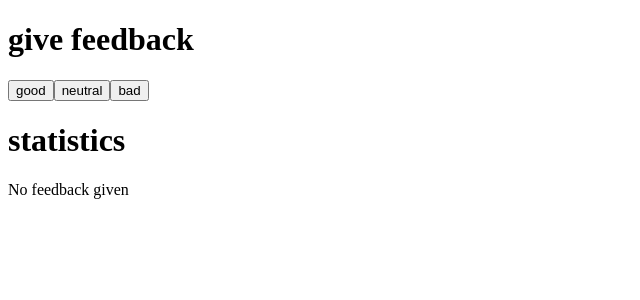
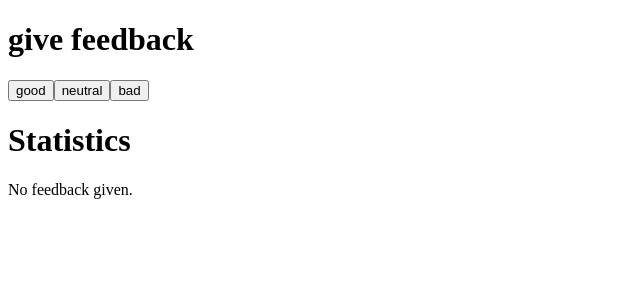
Before and after one commit to gulshan-ara/Learn_React, a React (Create React App) app in the folder part1/unicafe/: page / in a window 1280 px wide. Shown: the top 300 px of the page, without its empty margins (0-640 px from the left). Built offline with nearby package versions, Linux system fonts and the light colour scheme.

Commit message:
Unicafe step5 done

```diff
--- a/part1/unicafe/src/App.js
+++ b/part1/unicafe/src/App.js
@@ -6,9 +6,31 @@ const Button = (props) => {
   )
 }
 
-const Statistics = (props) => {
+const StatisticLine = (props) => {
   return (
     <p>{props.name} {props.value}</p>
+  )
+}
+
+const Statistics = (props) => {
+  if(props.all !== 0){
+    return(
+      <div>
+        <h1>Statistics</h1>
+        <StatisticLine name="good" value={props.good}/>
+        <StatisticLine name="neutral" value={props.neutral}/>
+        <StatisticLine name="bad" value={props.bad}/>
+        <StatisticLine name="all" value={props.all}/>
+        <StatisticLine name="average" value={props.impression/props.all}/>
+        <StatisticLine name="positive" value={props.good * 100/props.all}/>
+      </div>
+    )
+  }
+  return(
+    <div>
+      <h1>Statistics</h1>
+      <p>No feedback given.</p>
+    </div>
   )
 }
 
@@ -34,33 +56,19 @@ const App = () => {
     setBad(bad + 1);
   }
 
-  if(all !== 0){
-    return (
-      <div>
-        <h1>give feedback</h1>
-        <Button name="good" handleClick={handleGoodClick}/>
-        <Button name="neutral" handleClick={handleNeutralClick}/>
-        <Button name="bad" handleClick={handleBadClick}/>
-
-        <h1>statistics</h1>
-        <Statistics name="good" value={good}/>
-        <Statistics name="neutral" value={neutral}/>
-        <Statistics name="bad" value={bad}/>
-        <Statistics name="all" value={all}/>
-        <Statistics name="average" value={impression/all}/>
-        <Statistics name="positive" value={good/all}/>
-      </div>
-    )
-  }
   return (
     <div>
       <h1>give feedback</h1>
       <Button name="good" handleClick={handleGoodClick}/>
       <Button name="neutral" handleClick={handleNeutralClick}/>
       <Button name="bad" handleClick={handleBadClick}/>
-
-      <h1>statistics</h1>
-      <p>No feedback given</p>
+      <Statistics
+        good={good}
+        neutral={neutral}
+        bad={bad}
+        all={all}
+        impression={impression}
+      />
     </div>
   )
 }
```
